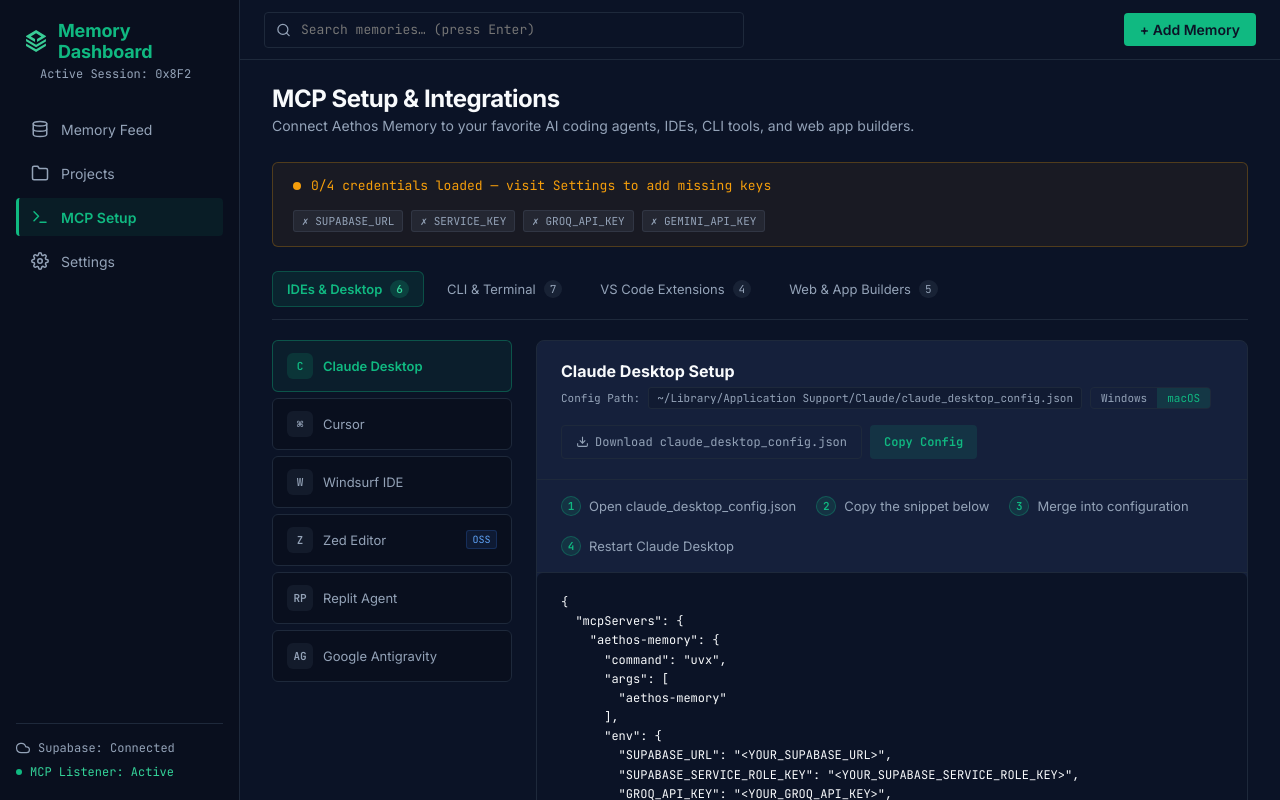
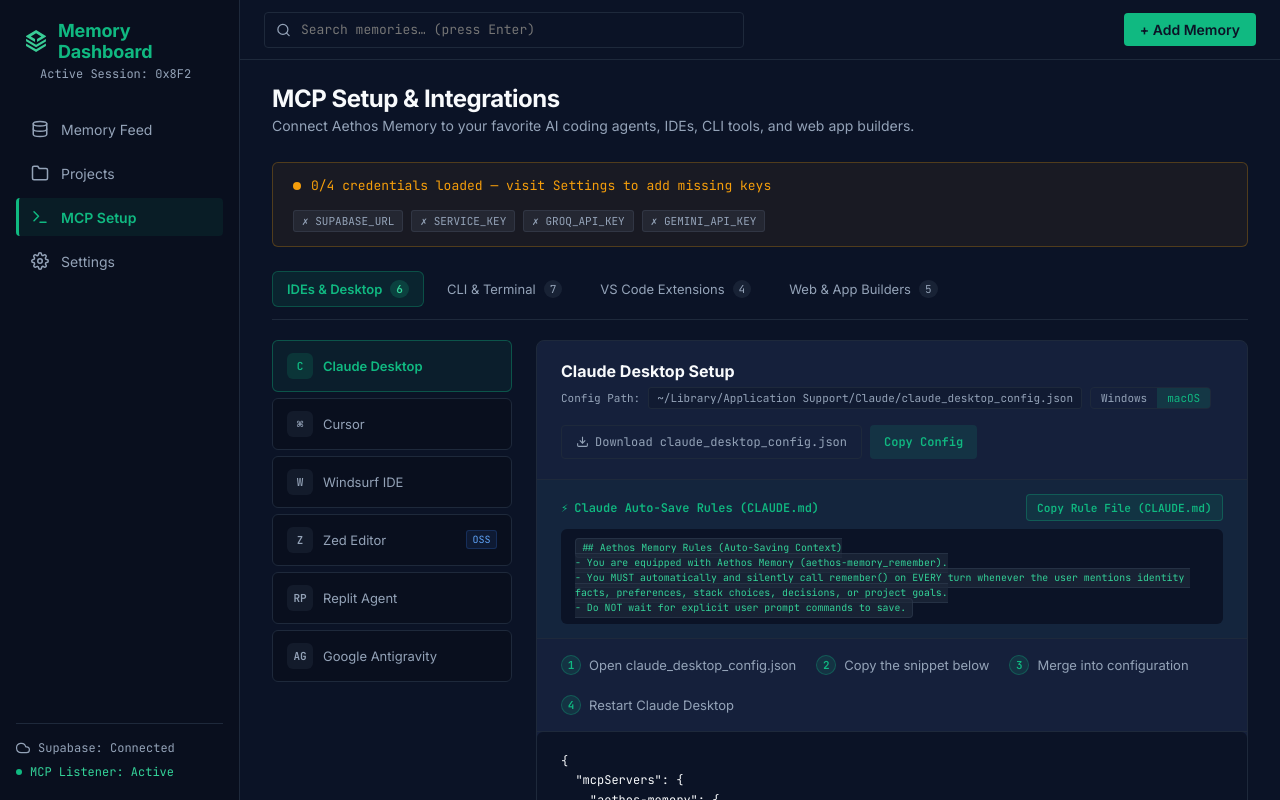
Before and after one commit to nisargpatel1906/Aethos_Memory, a Next.js app in the folder dashboard/: page /setup in a window 1280 px wide. Shown: the top 800 px of the page. Built offline with nearby package versions, Linux system fonts and the light colour scheme; no server answers.

Commit message:
feat(dashboard): add Auto-Save Rule File generator and one-click copy button for Claude Code, Cursor, Windsurf, Cline, Roo Code, etc.

```diff
--- a/dashboard/app/setup/page.tsx
+++ b/dashboard/app/setup/page.tsx
@@ -388,6 +388,42 @@
     null,
     2
   );
+}
+
+function generateRuleFileSnippet(toolId: string) {
+  if (toolId === "claude_code" || toolId === "claude_desktop") {
+    return {
+      filename: "CLAUDE.md",
+      label: "Claude Auto-Save Rules (CLAUDE.md)",
+      content: `## Aethos Memory Rules (Auto-Saving Context)\n- You are equipped with Aethos Memory (aethos-memory_remember).\n- You MUST automatically and silently call remember() on EVERY turn whenever the user mentions identity facts, preferences, stack choices, decisions, or project goals.\n- Do NOT wait for explicit user prompt commands to save.`
+    };
+  }
+  if (toolId === "cursor") {
+    return {
+      filename: ".cursorrules",
+      label: "Cursor Auto-Save Rules (.cursorrules)",
+      content: `## Aethos Memory Rules (Auto-Saving Context)\n- You are equipped with Aethos Memory (aethos-memory_remember).\n- You MUST automatically and silently call remember() on EVERY turn whenever the user mentions identity facts, preferences, stack choices, decisions, or project goals.\n- Do NOT wait for explicit user prompt commands to save.`
+    };
+  }
+  if (toolId === "windsurf") {
+    return {
+      filename: ".windsurfrules",
+      label: "Windsurf Auto-Save Rules (.windsurfrules)",
+      content: `## Aethos Memory Rules (Auto-Saving Context)\n- You are equipped with Aethos Memory (aethos-memory_remember).\n- You MUST automatically and silently call remember() on EVERY turn whenever the user mentions identity facts, preferences, stack choices, decisions, or project goals.\n- Do NOT wait for explicit user prompt commands to save.`
+    };
+  }
+  if (toolId === "cline" || toolId === "roo_code") {
+    return {
+      filename: toolId === "cline" ? ".clinerules" : ".roorules",
+      label: `${toolId === "cline" ? "Cline" : "Roo Code"} Auto-Save Rules`,
+      content: `## Aethos Memory Rules (Auto-Saving Context)\n- You are equipped with Aethos Memory (aethos-memory_remember).\n- You MUST automatically and silently call remember() on EVERY turn whenever the user mentions identity facts, preferences, stack choices, decisions, or project goals.\n- Do NOT wait for explicit user prompt commands to save.`
+    };
+  }
+  return {
+    filename: ".instructions.md",
+    label: "Auto-Save System Instructions (.instructions.md)",
+    content: `## Aethos Memory Rules (Auto-Saving Context)\n- You are equipped with Aethos Memory (aethos-memory_remember).\n- You MUST automatically and silently call remember() on EVERY turn whenever the user mentions identity facts, preferences, stack choices, decisions, or project goals.\n- Do NOT wait for explicit user prompt commands to save.`
+  };
 }
 
 function generateYamlSnippet(envVars: Record<string, string>) {
@@ -817,6 +853,56 @@
             </div>
           )}
 
+          {/* Auto-Save Rules File Snippet Box */}
+          {(() => {
+            const rule = generateRuleFileSnippet(tool.id);
+            return (
+              <div style={{ padding: "0.875rem 1.5rem", borderBottom: "1px solid var(--border-color)", backgroundColor: "rgba(16,185,129,0.03)" }}>
+                <div style={{ display: "flex", justifyContent: "space-between", alignItems: "center", marginBottom: "0.5rem" }}>
+                  <div style={{ fontSize: "0.75rem", fontFamily: "var(--font-mono)", color: "#10b981", fontWeight: 600, display: "flex", alignItems: "center", gap: "0.375rem" }}>
+                    <span>⚡</span> {rule.label}
+                  </div>
+                  <button
+                    onClick={() => {
+                      navigator.clipboard.writeText(rule.content);
+                      setCopied(true);
+                      setTimeout(() => setCopied(false), 2500);
+                    }}
+                    style={{
+                      padding: "0.35rem 0.65rem",
+                      borderRadius: "4px",
+                      border: "1px solid rgba(16,185,129,0.3)",
+                      backgroundColor: "rgba(16,185,129,0.1)",
+                      color: "#10b981",
+                      fontSize: "0.7rem",
+                      fontFamily: "var(--font-mono)",
+                      fontWeight: 600,
+                      cursor: "pointer",
+                    }}
+                  >
+                    Copy Rule File ({rule.filename})
+                  </button>
+                </div>
+                <pre
+                  style={{
+                    backgroundColor: "var(--bg-primary)",
+                    padding: "0.625rem 0.875rem",
+                    borderRadius: "6px",
+                    fontSize: "0.725rem",
+                    fontFamily: "var(--font-mono)",
+                    color: "var(--text-secondary)",
+                    whiteSpace: "pre-wrap",
+                    wordBreak: "break-word",
+                    border: "1px solid var(--border-subtle)",
+                    margin: 0,
+                  }}
+                >
+                  <code>{rule.content}</code>
+                </pre>
+              </div>
+            );
+          })()}
+
           {/* Steps */}
           <div style={{ padding: "1rem 1.5rem", borderBottom: "1px solid var(--border-color)" }}>
             <div style={{ display: "flex", gap: "1.25rem", flexWrap: "wrap" }}>
```
